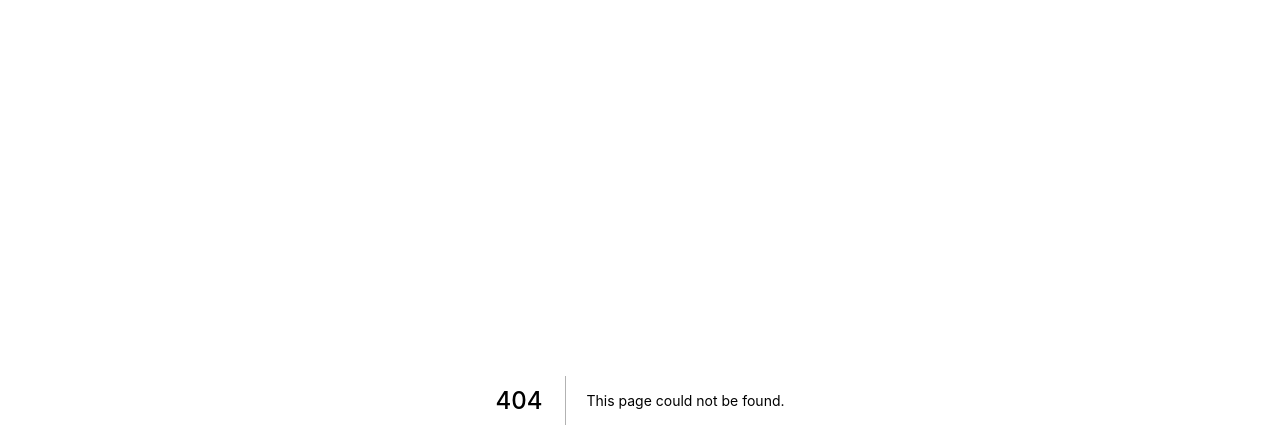
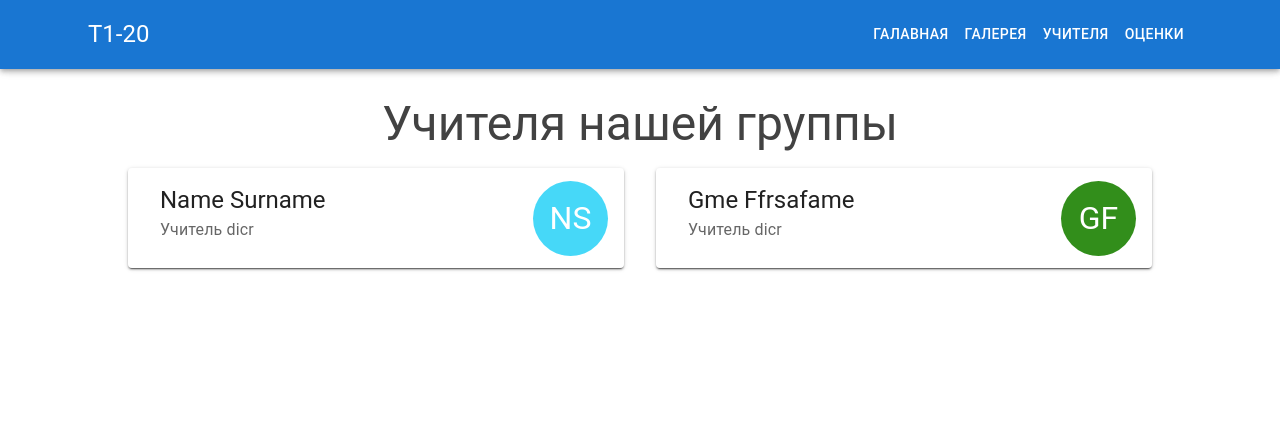
Before and after one commit to Isl0m/groupSite, a Next.js app: page /teachers in a window 1280 px wide. Before the commit this address had no page. Shown: the top 448 px of the page. Built offline with nearby package versions, Linux system fonts and the light colour scheme.

Commit message:
add teachers page

```diff
--- a/app/components/Avatar.tsx
+++ b/app/components/Avatar.tsx
@@ -1,4 +1,3 @@
-import * as React from 'react';
 import Avatar from '@mui/material/Avatar';
 
 function stringToColor(string: string) {
@@ -21,37 +20,39 @@ function stringToColor(string: string) {
   return color;
 }
 interface IStringAvatar {
-  nameProps: string | undefined;
+  nameProps: string;
+  isMrgin: boolean;
 }
-function stringAvatar(name: IStringAvatar) {
-  const { nameProps } = name;
-  if (!nameProps) {
-    return {
-      sx: {
-        bgcolor: stringToColor('Islom Rustamov'),
+function stringAvatar(props: IStringAvatar) {
+  const { nameProps = 'Islom Rustamov', isMrgin = true } = props;
+  const avatarStyles = isMrgin
+    ? {
+        bgcolor: stringToColor(nameProps),
         marginTop: '10vh',
         marginRight: 'auto',
         marginLeft: 'auto',
         width: 100,
         height: 100,
         fontSize: '2.5rem',
-      },
+      }
+    : {
+        bgcolor: stringToColor(nameProps),
+        width: 75,
+        height: 75,
+        fontSize: '2rem',
+      };
+
+  if (!nameProps) {
+    return {
+      sx: avatarStyles,
     };
   }
   return {
-    sx: {
-      bgcolor: stringToColor(nameProps),
-      marginTop: '10vh',
-      marginRight: 'auto',
-      marginLeft: 'auto',
-      width: 100,
-      height: 100,
-      fontSize: '2.5rem',
-    },
+    sx: avatarStyles,
     children: `${nameProps.split(' ')[0][0]}${nameProps.split(' ')[1][0]}`,
   };
 }
 
-export default function BackgroundLetterAvatars(nameProps: IStringAvatar) {
-  return <Avatar {...stringAvatar(nameProps)} />;
+export default function BackgroundLetterAvatars(props: IStringAvatar) {
+  return <Avatar {...stringAvatar(props)} />;
 }
--- a/app/components/Header.tsx
+++ b/app/components/Header.tsx
@@ -17,11 +17,14 @@ import Link from 'next/link';
 const pages = [
   ['Галавная', '/'],
   ['Галерея', '/gallery'],
+  ['Учителя', '/teachers'],
   ['Оценки', '/rating'],
 ];
 
 const Header: React.FC = () => {
-  const [anchorElNav, setAnchorElNav] = React.useState<null | HTMLElement>(null);
+  const [anchorElNav, setAnchorElNav] = React.useState<null | HTMLElement>(
+    null
+  );
 
   const handleOpenNavMenu = (event: React.MouseEvent<HTMLElement>) => {
     setAnchorElNav(event.currentTarget);
@@ -40,21 +43,24 @@ const Header: React.FC = () => {
               variant="h5"
               noWrap
               component="div"
-              sx={{ mr: 2, display: { xs: 'none', md: 'flex' } }}>
+              sx={{ mr: 2, display: { xs: 'none', md: 'flex' } }}
+            >
               T1-20
             </Typography>
             <Box
               sx={{
                 marginLeft: 'auto',
                 display: { xs: 'flex', md: 'none' },
-              }}>
+              }}
+            >
               <IconButton
                 size="large"
                 aria-label="account of current user"
                 aria-controls="menu-appbar"
                 aria-haspopup="true"
                 onClick={handleOpenNavMenu}
-                color="inherit">
+                color="inherit"
+              >
                 <MenuIcon />
               </IconButton>
               <Menu
@@ -73,7 +79,8 @@ const Header: React.FC = () => {
                 onClose={handleCloseNavMenu}
                 sx={{
                   display: { xs: 'block', md: 'none' },
-                }}>
+                }}
+              >
                 {pages.map((page) => (
                   <MenuItem key={page[0]} onClick={handleCloseNavMenu}>
                     <Typography variant="h5" component="div">
@@ -89,15 +96,19 @@ const Header: React.FC = () => {
               variant="h5"
               noWrap
               component="div"
-              sx={{ flexGrow: 1, display: { xs: 'flex', md: 'none' } }}>
+              sx={{ flexGrow: 1, display: { xs: 'flex', md: 'none' } }}
+            >
               T1-20
             </Typography>
-            <Box sx={{ marginLeft: 'auto', display: { xs: 'none', md: 'flex' } }}>
+            <Box
+              sx={{ marginLeft: 'auto', display: { xs: 'none', md: 'flex' } }}
+            >
               {pages.map((page) => (
                 <Button
                   key={page[0]}
                   onClick={handleCloseNavMenu}
-                  sx={{ my: 2, color: 'white', display: 'block' }}>
+                  sx={{ my: 2, color: 'white', display: 'block' }}
+                >
                   <Link href={`${page[1]}`}>
                     <a>{page[0]}</a>
                   </Link>
--- /dev/null
+++ b/app/components/MediaCard.tsx
@@ -0,0 +1,61 @@
+import {
+  Box,
+  Card,
+  CardContent,
+  CardMedia,
+  Typography,
+  Paper,
+} from '@mui/material';
+
+import Avatar from './Avatar';
+
+interface IProps {
+  name: string;
+  discription: string;
+  img?: string;
+}
+
+const MediaCard: React.FC<IProps> = ({ name, discription, img }) => {
+  console.log(name, discription, img);
+  return (
+    <Paper elevation={2} sx={{ maxWidth: '100%', m: '1rem 0' }}>
+      <Card
+        sx={{
+          display: 'flex',
+          alignItems: 'center',
+          justifyContent: 'space-between',
+          px: '1rem',
+        }}
+      >
+        <Box sx={{ display: 'flex', flexDirection: 'column' }}>
+          <CardContent sx={{ flex: '1 0 auto' }}>
+            <Typography component="div" variant="h5">
+              {name}
+            </Typography>
+            <Typography
+              variant="subtitle1"
+              color="text.secondary"
+              component="div"
+            >
+              Учитель {discription}
+            </Typography>
+          </CardContent>
+        </Box>
+        {img ? (
+          <CardMedia
+            component="img"
+            sx={{ width: 151 }}
+            image="/static/images/cards/live-from-space.jpg"
+            alt="Live from space album cover"
+          />
+        ) : (
+          <Box>
+            <Avatar nameProps={name} isMrgin={false} />
+          </Box>
+        )}
+      </Card>
+    </Paper>
+  );
+};
+
+export default MediaCard;
--- /dev/null
+++ b/pages/teachers.tsx
@@ -0,0 +1,38 @@
+import type { NextPage } from 'next';
+import { Typography, Box } from '@mui/material';
+import { grey } from '@mui/material/colors';
+
+import Layout from '../app/layouts/Layout';
+import MediaCard from '../app/components/MediaCard';
+
+const textColor = grey[800];
+
+const Teachers: NextPage = () => {
+  return (
+    <>
+      <Layout title="Наши учителя">
+        <Typography
+          variant="h3"
+          component="h3"
+          align="center"
+          sx={{ color: textColor, marginTop: '2rem' }}
+        >
+          Учителя нашей группы
+        </Typography>
+        <Box
+          sx={{
+            display: 'grid',
+            gridTemplateColumns: '1fr 1fr',
+            gridColumnGap: '2rem',
+            mx: '10vw',
+          }}
+        >
+          <MediaCard name="Name Surname" discription="dicr" />
+          <MediaCard name="Gme Ffrsafame" discription="dicr" />
+        </Box>
+      </Layout>
+    </>
+  );
+};
+
+export default Teachers;
```
